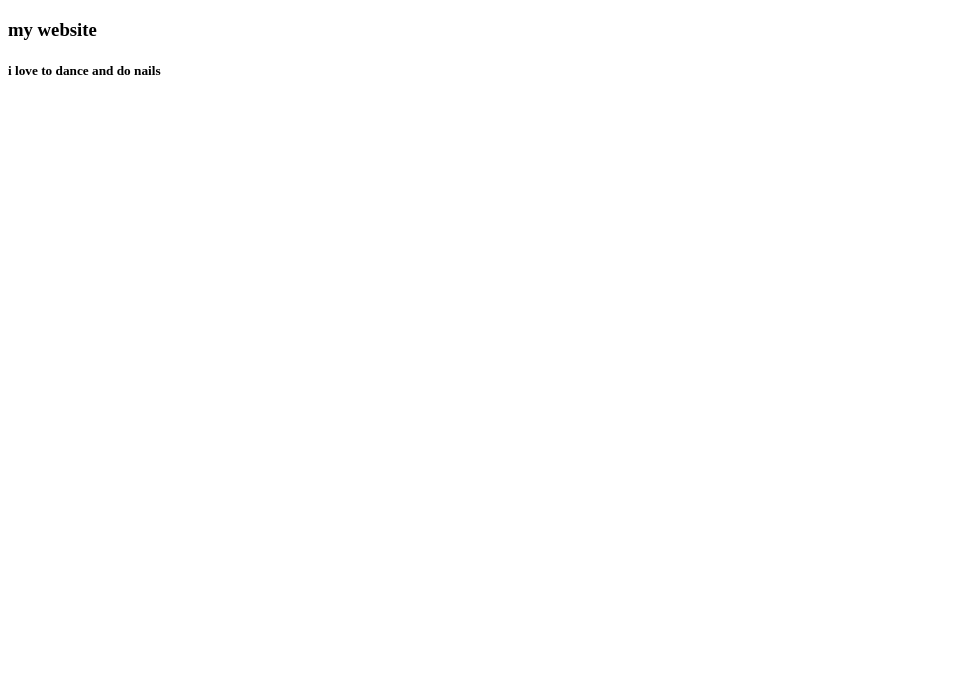
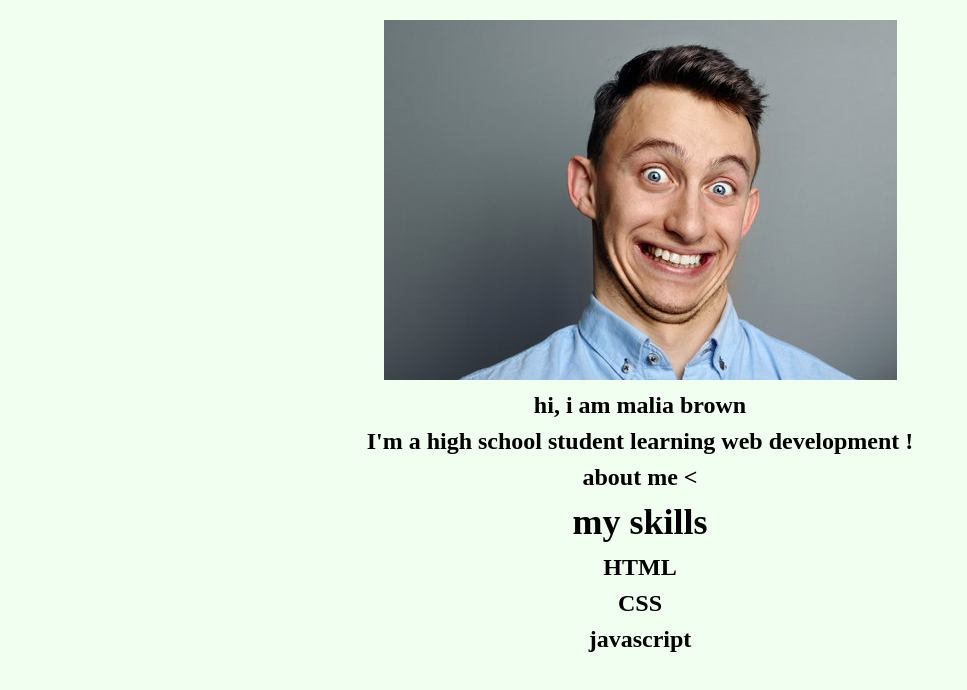
Before and after one commit to maliabrown/SYEP-portfolio-PD-malia-brown, a plain HTML site: page index.html in a window 1280 px wide. Shown: the whole page, without its empty margins (0-967 px from the left). Drawn offline with Linux system fonts and the light colour scheme.

Commit message:
addes CSS

```diff
--- a/index.html
+++ b/index.html
@@ -5,17 +5,28 @@
 <meta charset="UTF-8">
 <meta name="viewport" content="width=device-width, intial-scale=1.0">
 <title> pammi's profolio</title>
-
+<link href="style.css" rel="stylesheet">
 
 <body>
 
-<!--this is where most of my code will live -->
-                 <h5</h5>
+<section id="home" class="hero">
+    <img src="face.jpg" alt"my profile picture" >
+<h2>hi, i am <span class="accent">malia brown
+    <p>I'm a high school student learning web development
+    ! </p>
+</span></h2>
+<section id="about" class="section">
+    <h2> about me <
+        <p5-6 sentences about yourself</p>
 
-                 <h3>my website </h3>
-                 <h5> i love to dance and do nails</h5>
 
-                 <!-- </> this is the tag i learn the most -->
-</body>
+            <section id="skills " class="section">
+                <h2>my skills </h2>
+                <div class    =" grid"
+                <div>HTML</div>
+                <div>CSS</div>
+        <div>javascript</div>
+            </div>
 
 </html>
+        </body>
--- /dev/null
+++ b/style.css
@@ -0,0 +1,43 @@
+*{
+    margin:0;
+    padding:0;
+    box-sizing: border-box;
+}
+body{
+
+background-color: honeydew;
+text-align:center;
+line-height:1.5
+}
+
+.hero{
+    padding: 20px 10px;
+
+
+.hero img{
+border-radius: 50%;
+margin-bottom:10px;
+
+
+.section h2{
+  font-size:22px;
+}
+
+
+font-size:37px;
+
+
+accent{
+color:rgb(207, 184, 167)
+}
+
+.grid{
+    display: grid;
+    gap: 15px;
+}
+
+.grid div
+padding: 20px;
+border-radius;40px;
+background-color:rgb(76, 105, 48)
+}
```
Also changed, not shown: face.jpg (added), 1 other file.
